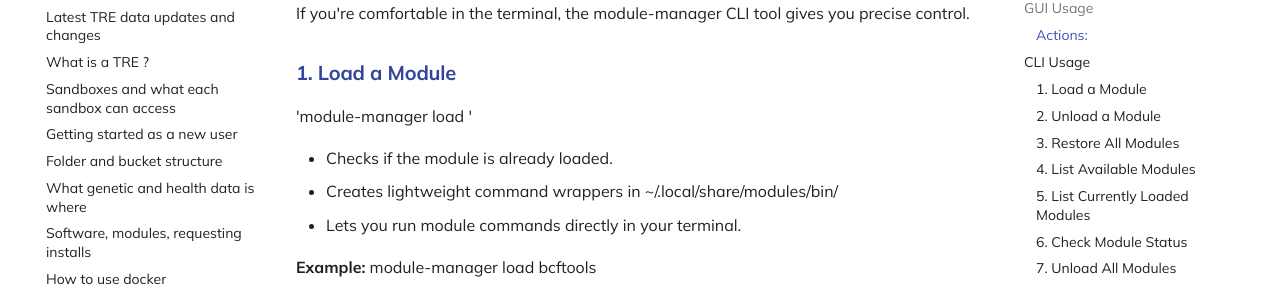
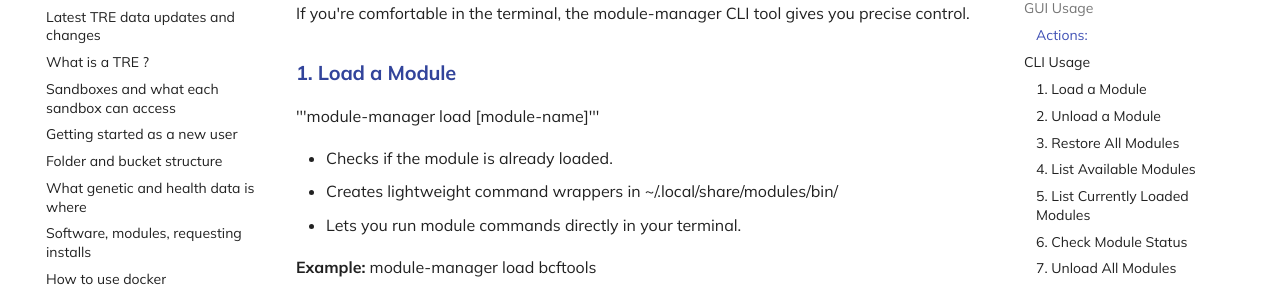
Before and after one commit to genes-and-health/TRE-documentation-v3, an MkDocs documentation site: the page built from docs/module-manager-guide.md, in a window 1280 px wide and 900 px high, scrolled down 4285 px. Shown: the part 154-452 px from the top of the window. Built offline with MkDocs 1.6.1 and Material for MkDocs 9.7.7, drawn with Linux system fonts in a browser that asks for light colours; comment, search, counter and statistics services are not loaded.

Commit message:
Update module-manager-guide.md

```diff
--- a/docs/module-manager-guide.md
+++ b/docs/module-manager-guide.md
@@ -68,7 +68,7 @@ Once you have unloaded the last loaded module that exposes R (R-SAIGE), the prev
 ## CLI Usage
 If you're comfortable in the terminal, the module-manager CLI tool gives you precise control.
 ### 1. Load a Module
-'module-manager load <module-name>'
+'''module-manager load [module-name]'''
 
 - Checks if the module is already loaded.
 - Creates lightweight command wrappers in ~/.local/share/modules/bin/
```
